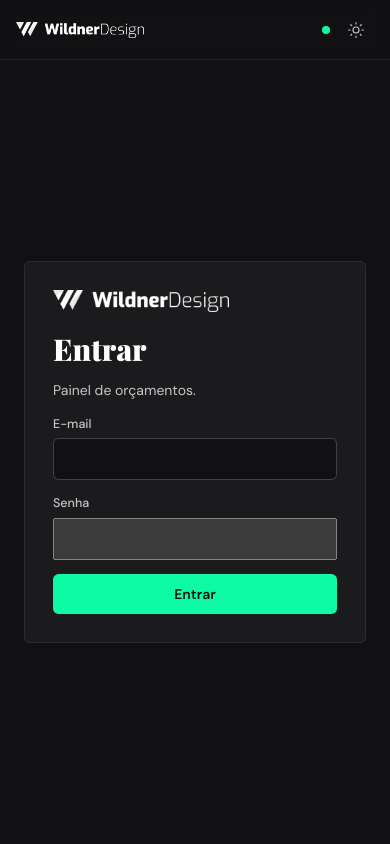
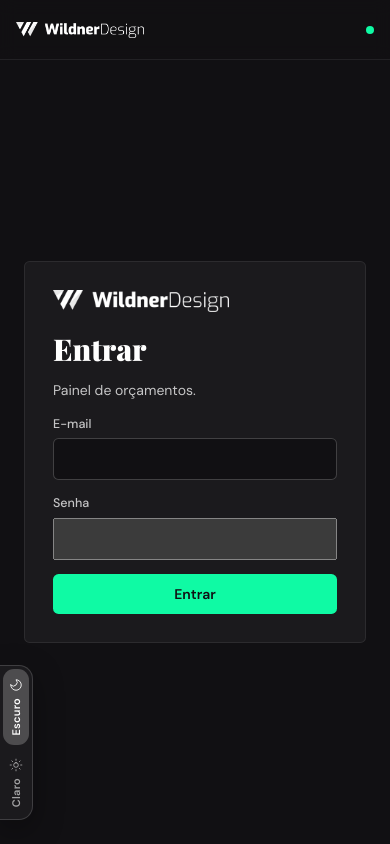
Before and after one commit to viniwildner/orcamentos, a plain HTML site: page index.html in a window 390 px wide. Drawn offline with nearby package versions, Linux system fonts and the light colour scheme.

Commit message:
Seletor Escuro/Claro flutuante na lateral esquerda
Co-Authored-By: Claude Opus 5.5 <noreply@anthropic.com>
Claude-Session: https://claude.ai/code/session_01PgM5cGA11B1FvA3Hb832R1

```diff
--- a/index.html
+++ b/index.html
@@ -8,10 +8,10 @@
 <link rel="icon" href="favicon.ico" sizes="any">
 <link rel="icon" type="image/png" sizes="32x32" href="img/favicon-32.png?v=2">
 <link rel="apple-touch-icon" href="img/apple-touch-icon.png">
-<script src="js/tema.js?v=202611231336"></script>
+<script src="js/tema.js?v=202611231440"></script>
 <link rel="preconnect" href="https://fonts.googleapis.com">
 <link rel="stylesheet" href="https://fonts.googleapis.com/css2?family=DM+Sans:opsz,wght@9..40,400;9..40,500;9..40,600;9..40,700&family=Playfair+Display:wght@900&display=swap">
-<link rel="stylesheet" href="assets/admin.css?v=202611231336">
+<link rel="stylesheet" href="assets/admin.css?v=202611231440">
 </head>
 <body>
 <div id="sprite"></div>
@@ -22,7 +22,6 @@
     <a href="#/config" data-nav="config">Configurações</a>
   </nav>
   <span class="modo" id="modo"></span>
-  <button type="button" class="icone-btn btn-tema" data-alternar-tema aria-label="Alternar modo claro e escuro" title="Modo claro / modo escuro"><svg class="i i-sol"><use href="#i-sun"/></svg><svg class="i i-lua"><use href="#i-moon"/></svg></button>
   <button class="icone-btn" id="sair" title="Sair" hidden><svg class="i"><use href="#i-logout"/></svg></button>
 </header>
 <main id="tela"></main>
@@ -30,11 +29,11 @@
 <dialog id="dialogo"></dialog>
 
 <script src="https://cdn.jsdelivr.net/npm/@supabase/supabase-js@2.45.4/dist/umd/supabase.min.js"></script>
-<script src="js/config.js?v=202611231336"></script>
-<script src="js/sprite.js?v=202611231336"></script>
-<script src="js/defaults.js?v=202611231336"></script>
-<script src="js/store.js?v=202611231336"></script>
-<script src="js/render.js?v=202611231336"></script>
-<script src="js/admin.js?v=202611231336"></script>
+<script src="js/config.js?v=202611231440"></script>
+<script src="js/sprite.js?v=202611231440"></script>
+<script src="js/defaults.js?v=202611231440"></script>
+<script src="js/store.js?v=202611231440"></script>
+<script src="js/render.js?v=202611231440"></script>
+<script src="js/admin.js?v=202611231440"></script>
 </body>
 </html>
--- a/js/tema.js
+++ b/js/tema.js
@@ -15,10 +15,45 @@ WD.definirTema = function (novo) {
 };
 WD.alternarTema = function () { WD.definirTema(WD.tema() === 'claro' ? 'escuro' : 'claro'); };
 
-WD.botaoTema = function (cls) {
-  return '<button type="button" class="' + (cls || 'icone-btn') + ' btn-tema" data-alternar-tema aria-label="Alternar modo claro e escuro" title="Modo claro / modo escuro">' +
-    '<svg class="i i-sol"><use href="#i-sun"/></svg><svg class="i i-lua"><use href="#i-moon"/></svg></button>';
-};
+/* O botão agora é o seletor flutuante na lateral esquerda (abaixo); no topo não aparece mais. */
+WD.botaoTema = function () { return ''; };
+
+/* Seletor flutuante Escuro / Claro, na lateral esquerda, como no site da Wildner */
+(function () {
+  if (window.self !== window.top) return; // não aparece dentro da pré-visualização do painel
+  var lua = '<svg viewBox="0 0 24 24" aria-hidden="true"><path d="M12 3a6 6 0 0 0 9 9 9 9 0 1 1-9-9Z"/></svg>';
+  var sol = '<svg viewBox="0 0 24 24" aria-hidden="true"><circle cx="12" cy="12" r="4"/><path d="M12 2v2M12 20v2M4.93 4.93l1.41 1.41M17.66 17.66l1.41 1.41M2 12h2M20 12h2M6.34 17.66l-1.41 1.41M19.07 4.93l-1.41 1.41"/></svg>';
+  var css = '.tema-sw{position:fixed;left:14px;top:50%;transform:translateY(-50%);z-index:80;display:flex;flex-direction:column;gap:4px;padding:4px;border-radius:999px;background:#1b1a1d;border:1px solid rgba(255,255,255,.16);box-shadow:0 10px 30px rgba(0,0,0,.35)}' +
+    '.tema-sw button{all:unset;box-sizing:border-box;cursor:pointer;display:flex;flex-direction:column;align-items:center;gap:8px;padding:14px 9px;border-radius:999px;color:rgba(255,255,255,.6);font:600 13px/1 "DM Sans",system-ui,sans-serif;letter-spacing:.02em;transition:background-color .15s,color .15s}' +
+    '.tema-sw button span{writing-mode:vertical-rl;transform:rotate(180deg)}' +
+    '.tema-sw svg{width:16px;height:16px;fill:none;stroke:currentColor;stroke-width:1.5;stroke-linecap:round;stroke-linejoin:round;transform:rotate(-90deg)}' +
+    '.tema-sw button:hover{color:#fff}' +
+    '.tema-sw button:focus-visible{outline:2px solid #0ffaa4;outline-offset:2px}' +
+    '.tema-sw button[aria-pressed="true"]{background:#4d4c4e;color:#fff}' +
+    ':root[data-tema="claro"] .tema-sw{background:#fff;border-color:rgba(17,16,19,.14);box-shadow:0 10px 30px rgba(17,16,19,.12)}' +
+    ':root[data-tema="claro"] .tema-sw button{color:#4d4c4e}' +
+    ':root[data-tema="claro"] .tema-sw button:hover{color:#111013}' +
+    ':root[data-tema="claro"] .tema-sw button[aria-pressed="true"]{background:#111013;color:#fff}' +
+    '@media (max-width:860px){.tema-sw{left:0;top:auto;bottom:24px;transform:none;border-left:0;border-radius:0 14px 14px 0;padding:3px}.tema-sw button{padding:9px 6px;gap:6px;font-size:11px;border-radius:11px}.tema-sw svg{width:14px;height:14px}}' +
+    '@media print{.tema-sw{display:none!important}}';
+  function montar() {
+    if (document.querySelector('.tema-sw')) return;
+    var st = document.createElement('style'); st.textContent = css; document.head.appendChild(st);
+    var el = document.createElement('div');
+    el.className = 'tema-sw'; el.setAttribute('role', 'group'); el.setAttribute('aria-label', 'Modo de cor');
+    el.innerHTML = '<button type="button" data-tema-set="escuro" title="Modo escuro">' + lua + '<span>Escuro</span></button>' +
+      '<button type="button" data-tema-set="claro" title="Modo claro">' + sol + '<span>Claro</span></button>';
+    document.body.appendChild(el);
+    marcar();
+    el.addEventListener('click', function (e) { var b = e.target.closest('[data-tema-set]'); if (b) WD.definirTema(b.dataset.temaSet); });
+  }
+  function marcar() {
+    var t = WD.tema();
+    Array.prototype.forEach.call(document.querySelectorAll('.tema-sw [data-tema-set]'), function (b) { b.setAttribute('aria-pressed', String(b.dataset.temaSet === t)); });
+  }
+  document.addEventListener('wd-tema', marcar);
+  if (document.readyState === 'loading') document.addEventListener('DOMContentLoaded', montar); else montar();
+})();
 
 /* Logo nas duas versões; o CSS mostra a certa para cada modo */
 WD.logo = function (base, alt, cls) {
```
Also changed, not shown: proposta.html (+8 -8 lines).
